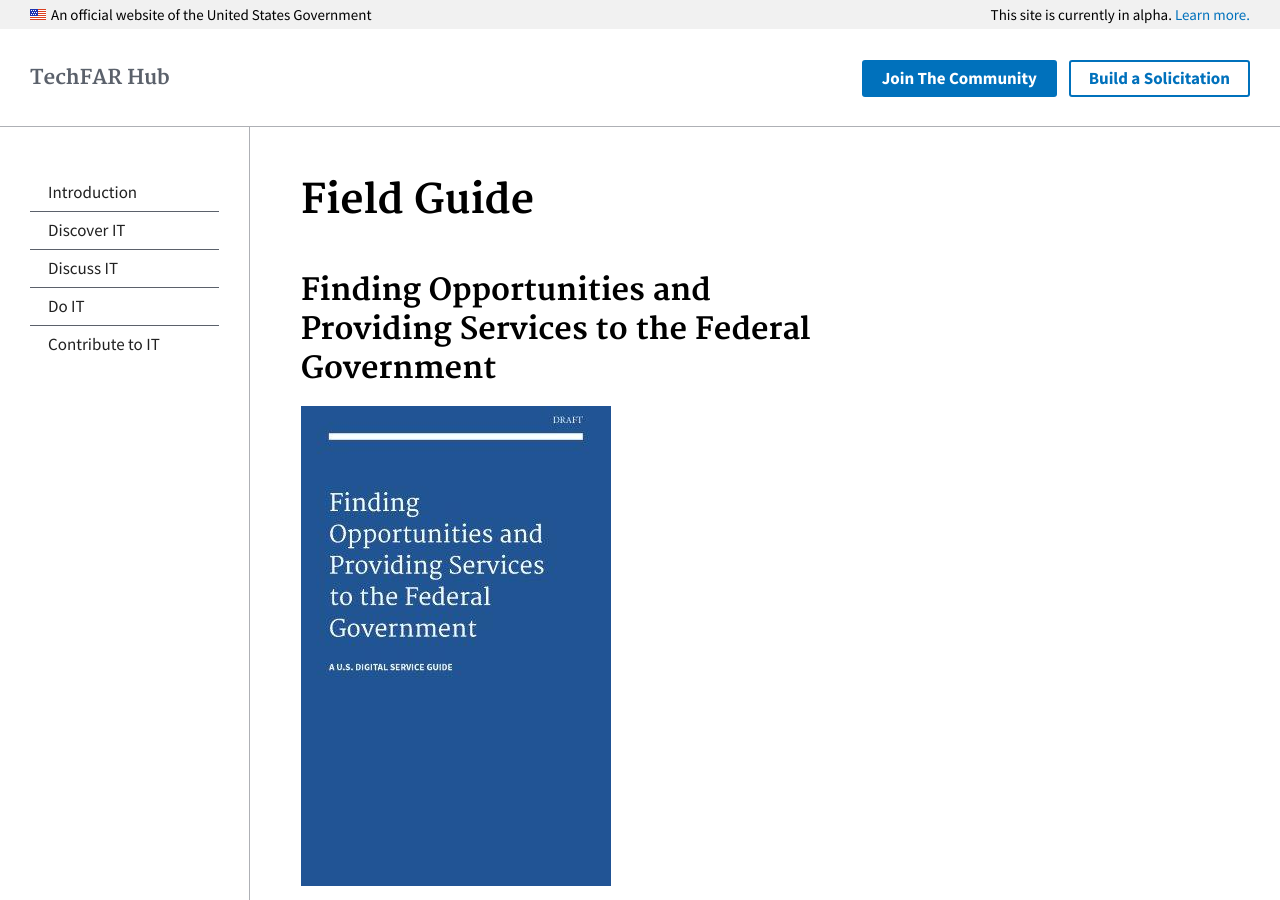
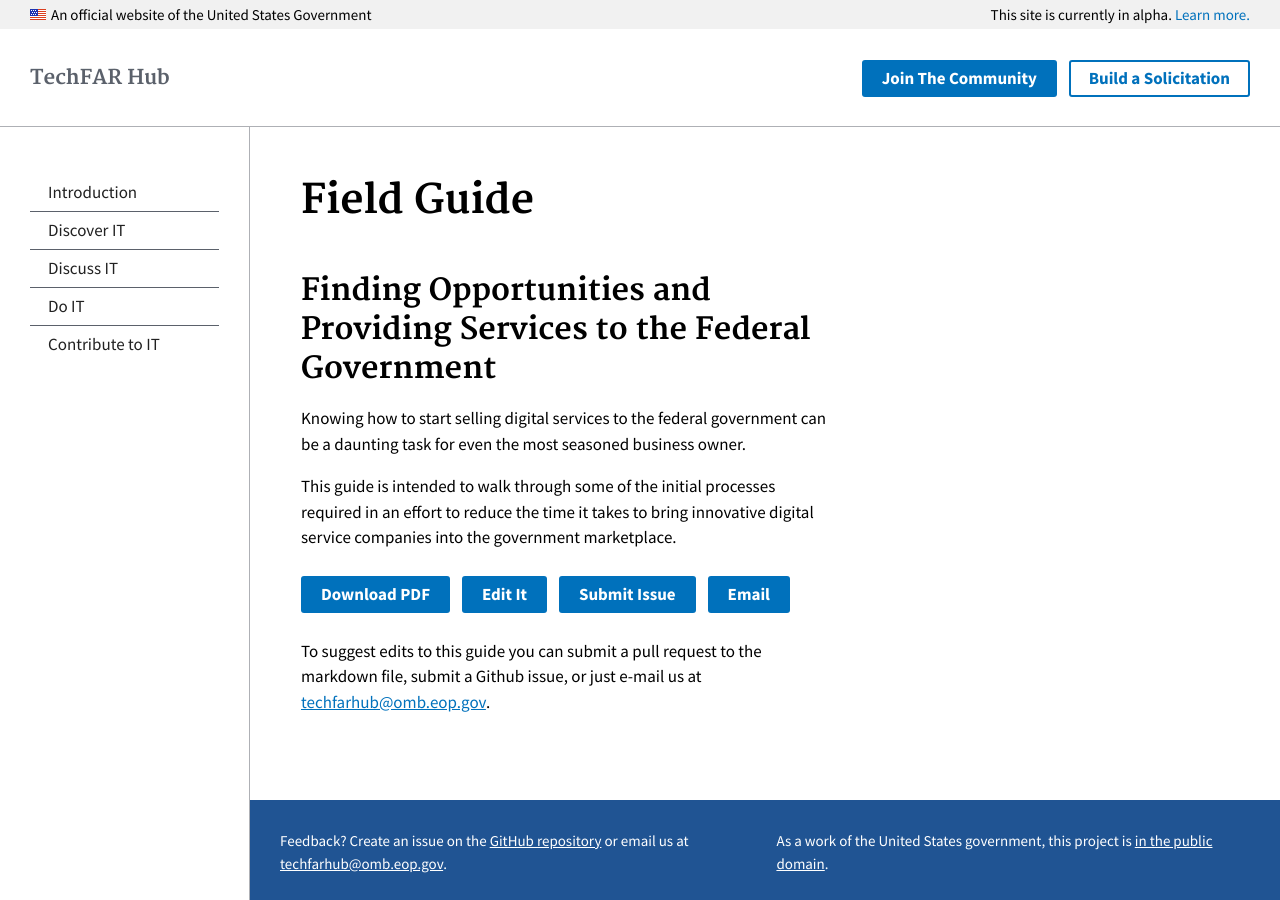
Before and after one commit to usds/techfar-hub, a Jekyll site: the page built from guide-landing/finding-opportunities.md, in a window 1280 px wide and 900 px high. Built offline with Jekyll 4.4.1, drawn with Linux system fonts in a browser that asks for light colours.

Commit message:
Removed broken image

```diff
--- a/guide-landing/finding-opportunities.md
+++ b/guide-landing/finding-opportunities.md
@@ -7,8 +7,6 @@
 
 ## Finding Opportunities and Providing Services to the Federal Government
 
-![Opportunities Guide Book Cover](https://github.com/usds/techfar-hub/blob/master/assets/img/Guide_Opportunities_Title.jpg)
-
 Knowing how to start selling digital services to the federal government can be a daunting task for even the most seasoned business owner.
 
 This guide is intended to walk through some of the initial processes required in an effort to reduce the time it takes to bring innovative digital service companies into the government marketplace.
```
